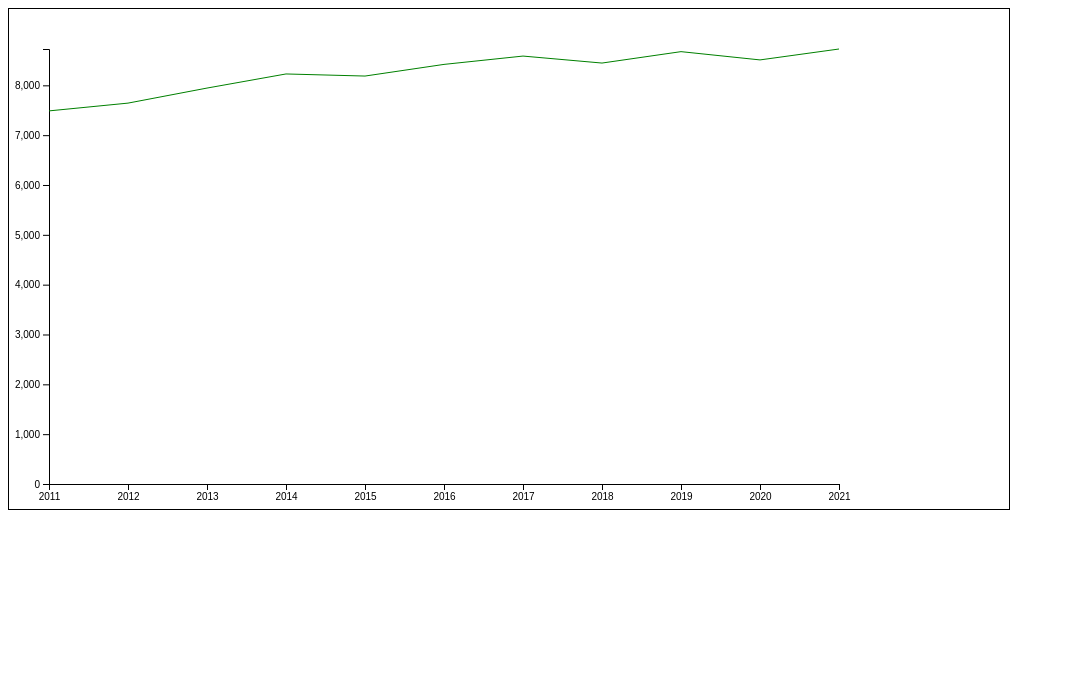
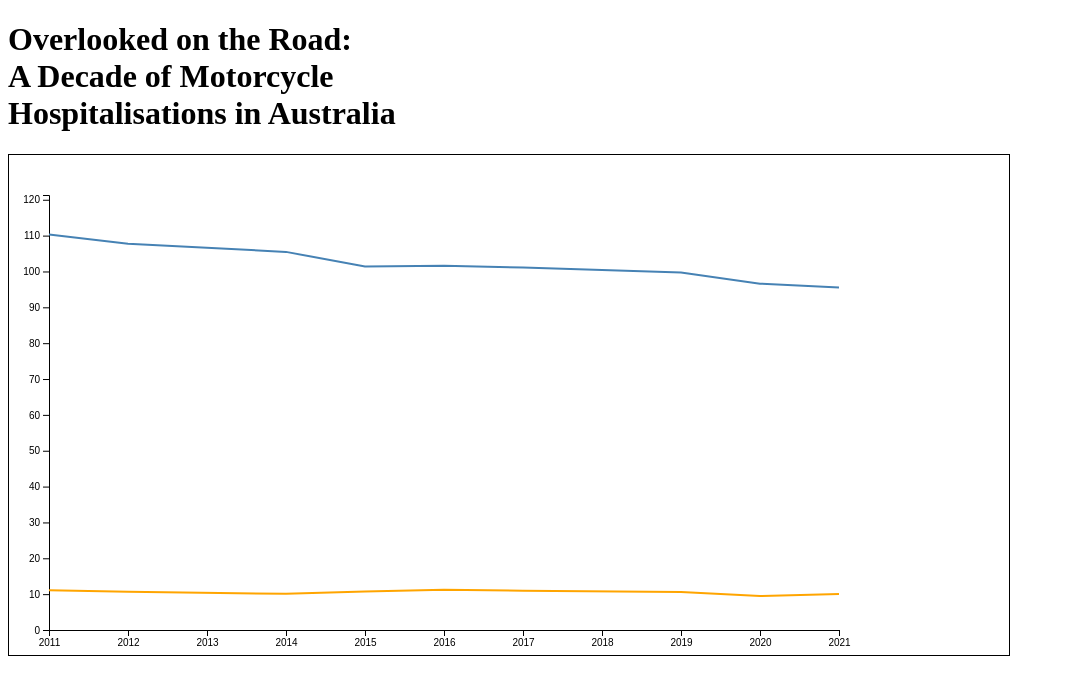
Before and after one commit to LucasJurgec/Overlooked-On-The-Road, a plain HTML site: page index.html in a window 1280 px wide. Shown: the whole page, without its empty margins (0-1065 px from the left). Drawn offline with nearby package versions, Linux system fonts and the light colour scheme.

Commit message:
added second line to line chart and now displays data based on per 10,000 vehicles

```diff
--- a/index.html
+++ b/index.html
@@ -6,18 +6,30 @@
 	<meta name="description" content="">
 	<meta name="keywords" content="">
 	<meta name="author" content="">
+    <title>Overlooked on the Road</title>
 
     <link rel="stylesheet" href="css/main.css">
 
-
-    <script src="https://d3js.org/d3.v7.min.js" defer></script> <!--Need to keep at top of js files-->
+    <script src="https://d3js.org/d3.v7.min.js" defer></script> <!--Need to keep at top of the js files-->
 
     <script src="js/line-chart.js" defer></script>
 
-    <script src="js/load-data.js" defer></script> <!--Need to keep at bottom of js files-->
+    <script src="js/load-data.js" defer></script> <!--Need to keep at bottom of the js files-->
 
 </head>
 <body>
-    <div id="line-chart"></div>
+    <header>
+        <h1>
+            Overlooked on the Road:<br>
+            A Decade of Motorcycle<br>
+            Hospitalisations in Australia
+        </h1>
+    </header>
+    <main>
+        <div id="line-chart"></div>
+    </main>
+    <footer>
+
+    </footer>
 </body>
 </html>
--- a/js/line-chart.js
+++ b/js/line-chart.js
@@ -6,32 +6,79 @@ const svgline = d3.select("#line-chart")
     .append("svg")
         .style("border", "1px solid black");
 
-const drawLineChart = main => {
+const drawLineChart = (main, registered) => {
     const margin = { top: 40, right: 170, bottom:25, left: 40 }; // just basic constants for the size of the chart, can be changed later
     const width = 1000;
     const height = 500;
     const innerWidth = width - margin.left - margin.right;
     const innerHeight = height - margin.top - margin.bottom;
 
+    // get total hospitalisations per year
+
     const motorcycleByYear = d3.rollups( // used getting the total number of motorcycle hospitalisations per year
         main.filter(d => d.user === "Motorcyclist"), // filter for only motorcyclist
         v => d3.sum(v, d => d.hospitalisations), // add up hospitalisations
         d => d.year
-    ).map(([year, hospitalisations]) => ({ year, hospitalisations }))
-     .sort((a, b) => a.year - b.year); // sort so years are lowest to highest
+    ).map(([year, hosp]) => ({ year, hosp }))
+        .sort((a, b) => a.year - b.year); // sort so years are lowest to highest
+
+    const otherHospByYear = d3.rollups(
+        main.filter(d => ["Car", "Heavy transport vehicle", "Other"].includes(d.user)),
+        v => d3.sum(v, d => d.hospitalisations),
+        d => d.year
+    ).map(([year, hosp]) => ({ year, hosp }))
+        .sort((a, b) => a.year - b.year);
+
+    // get registered vehicles
+
+    const regMotoByYear = new Map(
+        registered
+            .filter(d => d.type === "Motorcycles")
+            .map(d => [d.rYear, d.aus])
+    );
+
+    const regTotalByYear = new Map(
+        registered
+            .filter(d => d.type === "Total")
+            .map(d => [d.rYear, d.aus])
+    );
+
+    // calculate per 10,000
+
+    const motoRate = motorcycleByYear
+        .filter(d => regMotoByYear.has(d.year))
+        .map(d => ({
+            year: d.year,
+            rate: (d.hosp / regMotoByYear.get(d.year)) * 10000
+        }))
+        .sort((a, b) => a.year - b.year);
+
+    const otherRate = otherHospByYear
+        .filter(d => regTotalByYear.has(d.year) && regMotoByYear.has(d.year))
+        .map(d => ({
+            year: d.year,
+            rate: (d.hosp / (regTotalByYear.get(d.year) - regMotoByYear.get(d.year))) * 10000
+        }))
+        .sort((a, b) => a.year - b.year);
+
+    const allYears = motoRate.map(d => d.year);
 
     const xScale = d3.scaleLinear() // scale for x axis
         .domain(d3.extent(motorcycleByYear, d => d.year))
         .range([0, innerWidth])
 
-    const yScale = d3.scaleLinear() // scale for y axis
-        .domain([0, d3.max(motorcycleByYear, d => d.hospitalisations)])
+    const yScaleLeft = d3.scaleLinear()
+        .domain([0, d3.max(motoRate, d => d.rate) * 1.1]) // motorcycle rate, higher
+        .range([innerHeight, 0]);
+
+    const yScaleRight = d3.scaleLinear()
+        .domain([0, d3.max(otherRate, d => d.rate) * 1.1]) // non-motorcycle rate, lower
         .range([innerHeight, 0]);
 
     const bottomAxis = d3.axisBottom(xScale) // scale for bottom axis
         .tickFormat(d3.format("d"));
 
-    const leftAxis = d3.axisLeft(yScale); // scale for left axis
+    const leftAxis = d3.axisLeft(yScaleLeft); // scale for left axis
 
     svgline.attr("viewBox", `0 0 ${width} ${height}`) // sets the coordinates and size
         .attr("width", width)
@@ -50,13 +97,25 @@ const drawLineChart = main => {
         .append("g")
         .call(leftAxis)
 
-    const lineGenerator = d3.line() // assigns the points
+    const motoLine = d3.line() // assigns the points
         .x(d => xScale(d.year))
-        .y(d => yScale(d.hospitalisations));
+        .y(d => yScaleLeft(d.rate));
 
-    innerChart // draws the line for the chart
+    const otherLine = d3.line()
+        .x(d => xScale(d.year))
+        .y(d => yScaleLeft(d.rate));
+
+    innerChart
         .append("path")
-        .attr("d", lineGenerator(motorcycleByYear))
+        .attr("d", motoLine(motoRate))
         .attr("fill", "none")
-        .attr("stroke", "green");
+        .attr("stroke", "steelblue")
+        .attr("stroke-width", 2);
+
+    innerChart
+        .append("path")
+        .attr("d", otherLine(otherRate))
+        .attr("fill", "none")
+        .attr("stroke", "orange")
+        .attr("stroke-width", 2);
 }
--- a/js/load-data.js
+++ b/js/load-data.js
@@ -34,7 +34,7 @@ Promise.all([ // promise all allows us to load multiple csv files together
     console.log(main, state, registered, geo); // for checking the data is loading correctly
 
     // add the data visualisations in here, such as drawHistogram(main)
-    drawLineChart(main)
+    drawLineChart(main, registered)
 
 }).catch(error => {
     console.error("Error loading CSV files:", error); // for error handling
```
